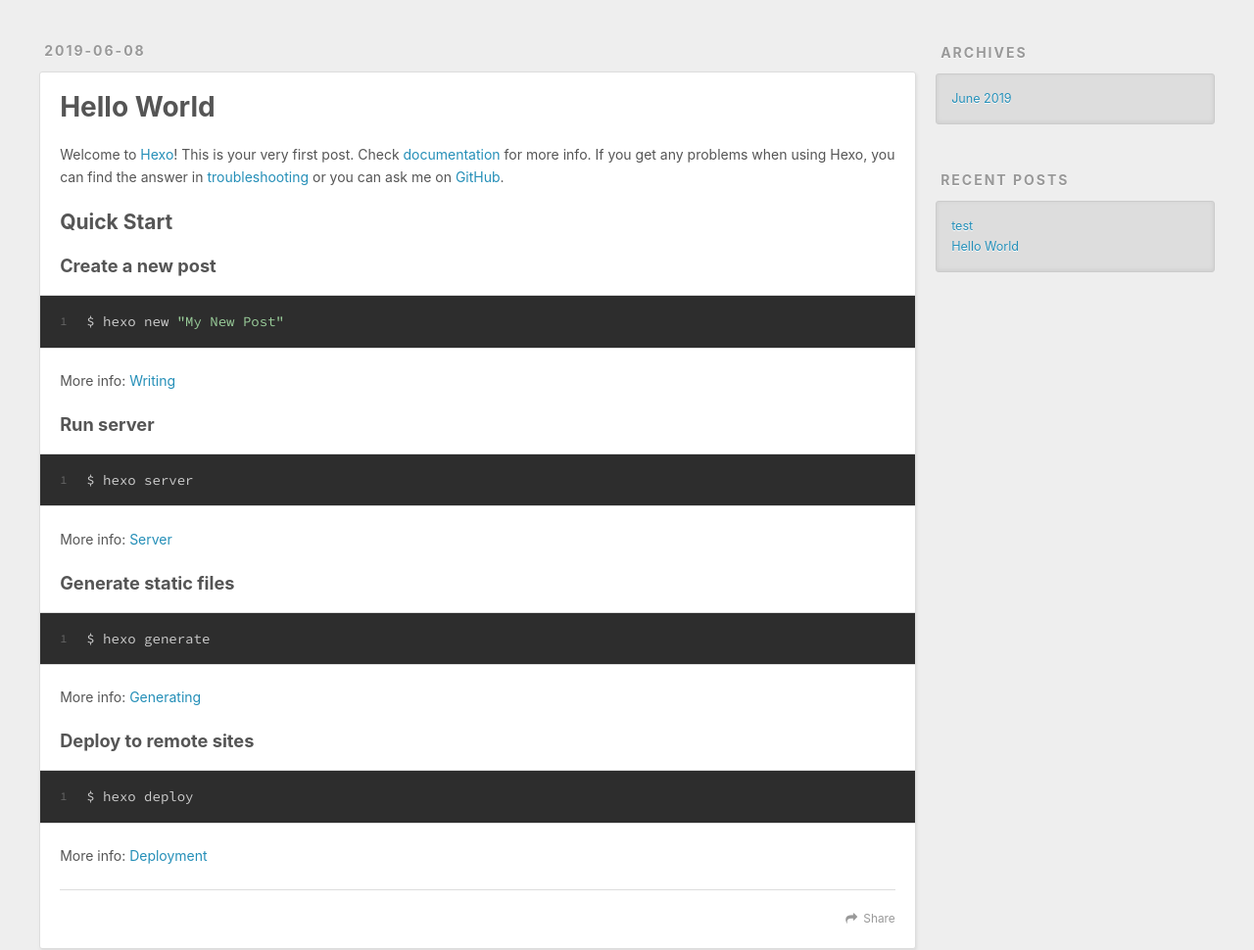
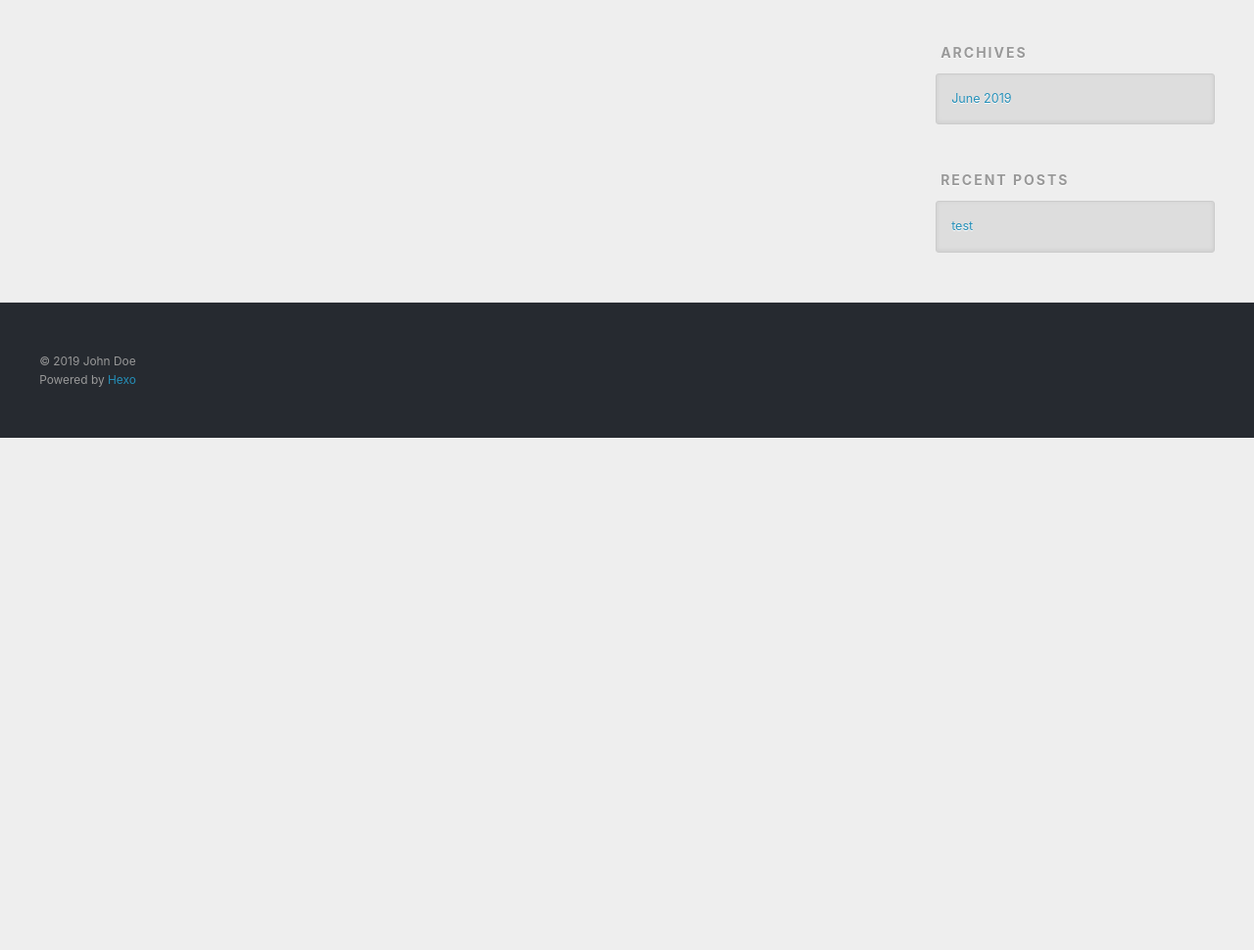
Before and after one commit to zjyshy/zjyshy.github.io, a plain HTML site: page index.html in a window 1280 px wide. Shown: the part 564-1534 px from the top of the page at 98% size. After the commit the page ends 1011 px from the top, so only its background shows below. Drawn offline with nearby package versions, Linux system fonts and the light colour scheme.

Commit message:
Site updated: 2019-06-09 16:11:36

```diff
--- a/index.html
+++ b/index.html
@@ -89,59 +89,10 @@
 
     </div>
     <footer class="article-footer">
-      <a data-url="http://yoursite.com/2019/06/08/test/" data-id="cjwnlcmkv0001offyhvfoeaco" class="article-share-link">Share</a>
+      <a data-url="http://yoursite.com/2019/06/08/test/" data-id="cjwoo549i000005fy1g8flfmw" class="article-share-link">Share</a>
 
 
   <ul class="article-tag-list"><li class="article-tag-list-item"><a class="article-tag-list-link" href="/tags/teeeest/">teeeest</a></li></ul>
-
-    </footer>
-  </div>
-
-</article>
-
-
-
-    <article id="post-hello-world" class="article article-type-post" itemscope itemprop="blogPost">
-  <div class="article-meta">
-    <a href="/2019/06/08/hello-world/" class="article-date">
-  <time datetime="2019-06-08T12:45:37.144Z" itemprop="datePublished">2019-06-08</time>
-</a>
-
-  </div>
-  <div class="article-inner">
-
-
-      <header class="article-header">
-
-
-    <h1 itemprop="name">
-      <a class="article-title" href="/2019/06/08/hello-world/">Hello World</a>
-    </h1>
-
-
-      </header>
-
-    <div class="article-entry" itemprop="articleBody">
-
-        <p>Welcome to <a href="https://hexo.io/" target="_blank" rel="noopener">Hexo</a>! This is your very first post. Check <a href="https://hexo.io/docs/" target="_blank" rel="noopener">documentation</a> for more info. If you get any problems when using Hexo, you can find the answer in <a href="https://hexo.io/docs/troubleshooting.html" target="_blank" rel="noopener">troubleshooting</a> or you can ask me on <a href="https://github.com/hexojs/hexo/issues" target="_blank" rel="noopener">GitHub</a>.</p>
-<h2 id="Quick-Start"><a href="#Quick-Start" class="headerlink" title="Quick Start"></a>Quick Start</h2><h3 id="Create-a-new-post"><a href="#Create-a-new-post" class="headerlink" title="Create a new post"></a>Create a new post</h3><figure class="highlight bash"><table><tr><td class="gutter"><pre><span class="line">1</span><br></pre></td><td class="code"><pre><span class="line">$ hexo new <span class="string">"My New Post"</span></span><br></pre></td></tr></table></figure>
-
-<p>More info: <a href="https://hexo.io/docs/writing.html" target="_blank" rel="noopener">Writing</a></p>
-<h3 id="Run-server"><a href="#Run-server" class="headerlink" title="Run server"></a>Run server</h3><figure class="highlight bash"><table><tr><td class="gutter"><pre><span class="line">1</span><br></pre></td><td class="code"><pre><span class="line">$ hexo server</span><br></pre></td></tr></table></figure>
-
-<p>More info: <a href="https://hexo.io/docs/server.html" target="_blank" rel="noopener">Server</a></p>
-<h3 id="Generate-static-files"><a href="#Generate-static-files" class="headerlink" title="Generate static files"></a>Generate static files</h3><figure class="highlight bash"><table><tr><td class="gutter"><pre><span class="line">1</span><br></pre></td><td class="code"><pre><span class="line">$ hexo generate</span><br></pre></td></tr></table></figure>
-
-<p>More info: <a href="https://hexo.io/docs/generating.html" target="_blank" rel="noopener">Generating</a></p>
-<h3 id="Deploy-to-remote-sites"><a href="#Deploy-to-remote-sites" class="headerlink" title="Deploy to remote sites"></a>Deploy to remote sites</h3><figure class="highlight bash"><table><tr><td class="gutter"><pre><span class="line">1</span><br></pre></td><td class="code"><pre><span class="line">$ hexo deploy</span><br></pre></td></tr></table></figure>
-
-<p>More info: <a href="https://hexo.io/docs/deployment.html" target="_blank" rel="noopener">Deployment</a></p>
-
-
-    </div>
-    <footer class="article-footer">
-      <a data-url="http://yoursite.com/2019/06/08/hello-world/" data-id="cjwnlcmko0000offy3tudhhn9" class="article-share-link">Share</a>
-
 
     </footer>
   </div>
@@ -198,10 +149,6 @@
             <a href="/2019/06/08/test/">test</a>
           </li>
 
-          <li>
-            <a href="/2019/06/08/hello-world/">Hello World</a>
-          </li>
-
       </ul>
     </div>
   </div>
```
Also changed, not shown: 2019/06/08/test/index.html (+1 -15 lines), archives/2019/06/index.html (+0 -23 lines), archives/2019/index.html (+0 -23 lines), archives/index.html (+0 -23 lines), tags/teeeest/index.html (+0 -4 lines).
